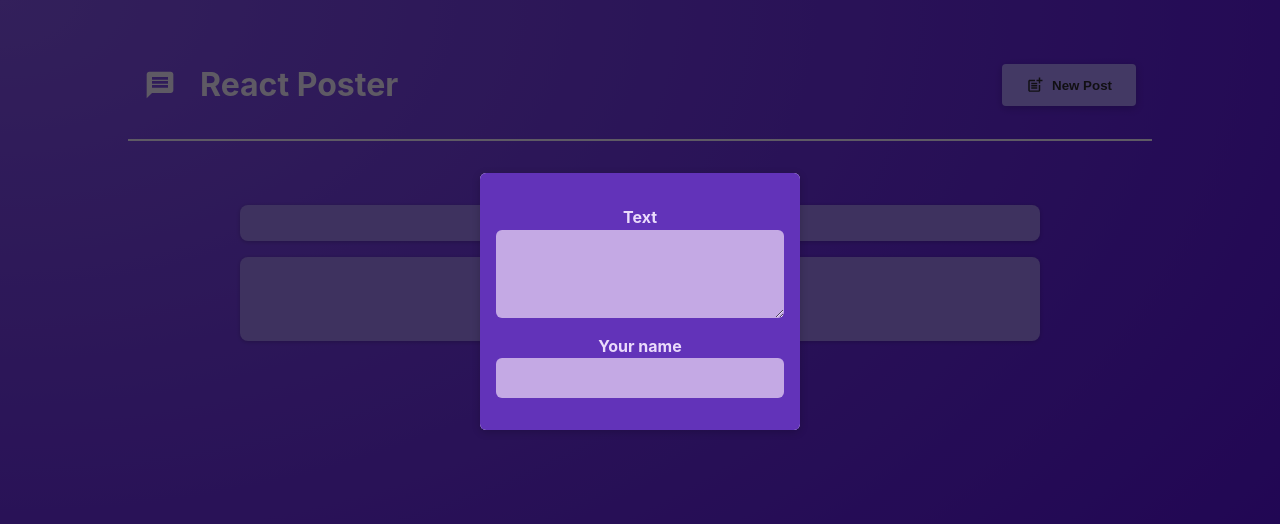
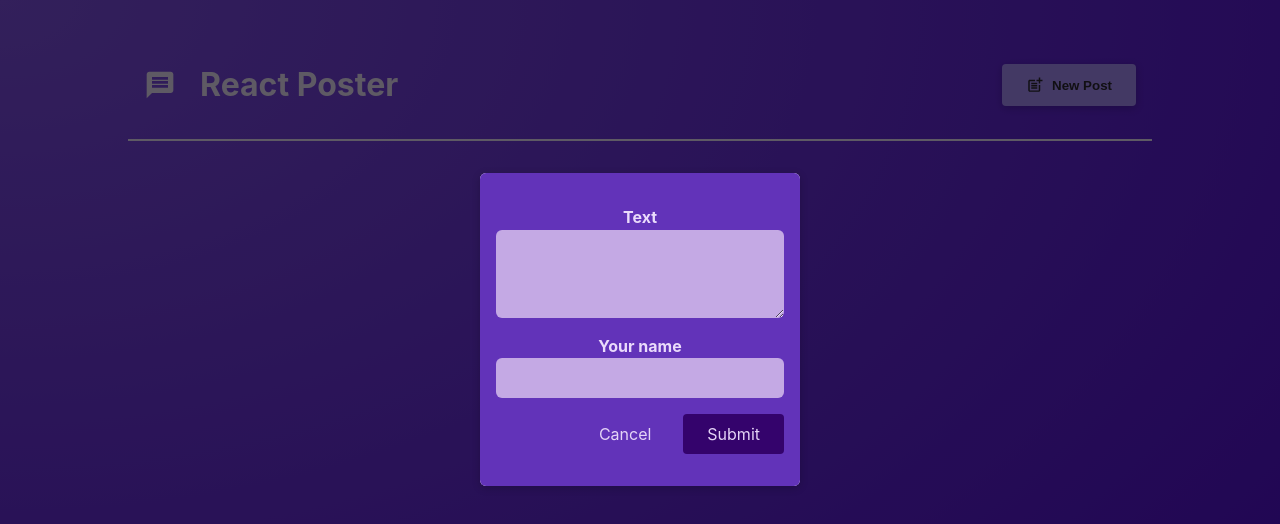
Before and after one commit to forest-6/react-carsh-course, a React (Vite) app: page / in a window 1280 px wide. Both pictures are taken after a click on the button "New Post". Shown: the top 524 px of the page. Built offline with nearby package versions, Linux system fonts and the light colour scheme.

Commit message:
게시글 추가 기능

```diff
--- a/src/components/NewPost.jsx
+++ b/src/components/NewPost.jsx
@@ -1,15 +1,41 @@
+import { useState } from "react";
 import classes from "./NewPost.module.css";
 
-function NewPost(props) {
+function NewPost({ onCancel, onAddPost }) {
+  const [enteredBody, setEnteredBody] = useState("");
+  const [enteredAuthor, setEnteredAuthor] = useState("");
+
+  function bodyChangeHandler(event) {
+    setEnteredBody(event.target.value);
+  }
+  function authorChangeHandler(event) {
+    setEnteredAuthor(event.target.value);
+  }
+  function submitHandler(event) {
+    event.preventDefault();
+    const postData = {
+      body: enteredBody,
+      author: enteredAuthor,
+    };
+    onAddPost(postData);
+    onCancel();
+  }
+
   return (
-    <form className={classes.form}>
+    <form className={classes.form} onSubmit={submitHandler}>
       <p>
         <label htmlFor="body">Text</label>
-        <textarea id="body" required rows={3} onChange={props.onBodyChange} />
+        <textarea id="body" required rows={3} onChange={bodyChangeHandler} />
       </p>
       <p>
         <label htmlFor="name">Your name</label>
-        <input type="text" id="name" required onChange={props.onAuthorChange} />
+        <input type="text" id="name" required onChange={authorChangeHandler} />
+      </p>
+      <p className={classes.actions}>
+        <button type="button" onClick={onCancel}>
+          Cancel
+        </button>
+        <button type="submit">Submit</button>
       </p>
     </form>
   );
--- a/src/components/PostsList.jsx
+++ b/src/components/PostsList.jsx
@@ -1,33 +1,33 @@
-import { useState } from "react";
 import Post from "./Post";
 import NewPost from "./NewPost";
 import Modal from "./Modal";
 import classes from "./PostsList.module.css";
+import { useState } from "react";
 
 function PostList({ onStopPosting, modalIsVisible }) {
-  const [enteredBody, setEnteredBody] = useState("");
-  const [enteredAuthor, setEnteredAuthor] = useState("");
-
-  function bodyChangeHandler(event) {
-    setEnteredBody(event.target.value);
-  }
-  function authorChangeHandler(event) {
-    setEnteredAuthor(event.target.value);
+  const [posts, setPosts] = useState([]);
+  function addPostHandler(postData) {
+    setPosts((existingPosts) => [postData, ...existingPosts]);
   }
 
   return (
     <>
       {modalIsVisible && (
         <Modal close={onStopPosting}>
-          <NewPost
-            onBodyChange={bodyChangeHandler}
-            onAuthorChange={authorChangeHandler}
-          />
+          <NewPost onCancel={onStopPosting} onAddPost={addPostHandler} />
         </Modal>
       )}
       <ul className={classes.posts}>
-        <Post author={enteredAuthor} body={enteredBody} />
-        <Post author="Maximilian" body="This is a Post2 component." />
+        {posts.length > 0 &&
+          posts.map((post) => (
+            <Post key={post.body} author={post.author} body={post.body} />
+          ))}
+        {posts.length === 0 && (
+          <div style={{ textAlign: "center", color: "white" }}>
+            <h2>No posts yet</h2>
+            <p>Start adding some!</p>
+          </div>
+        )}
       </ul>
     </>
   );
```
